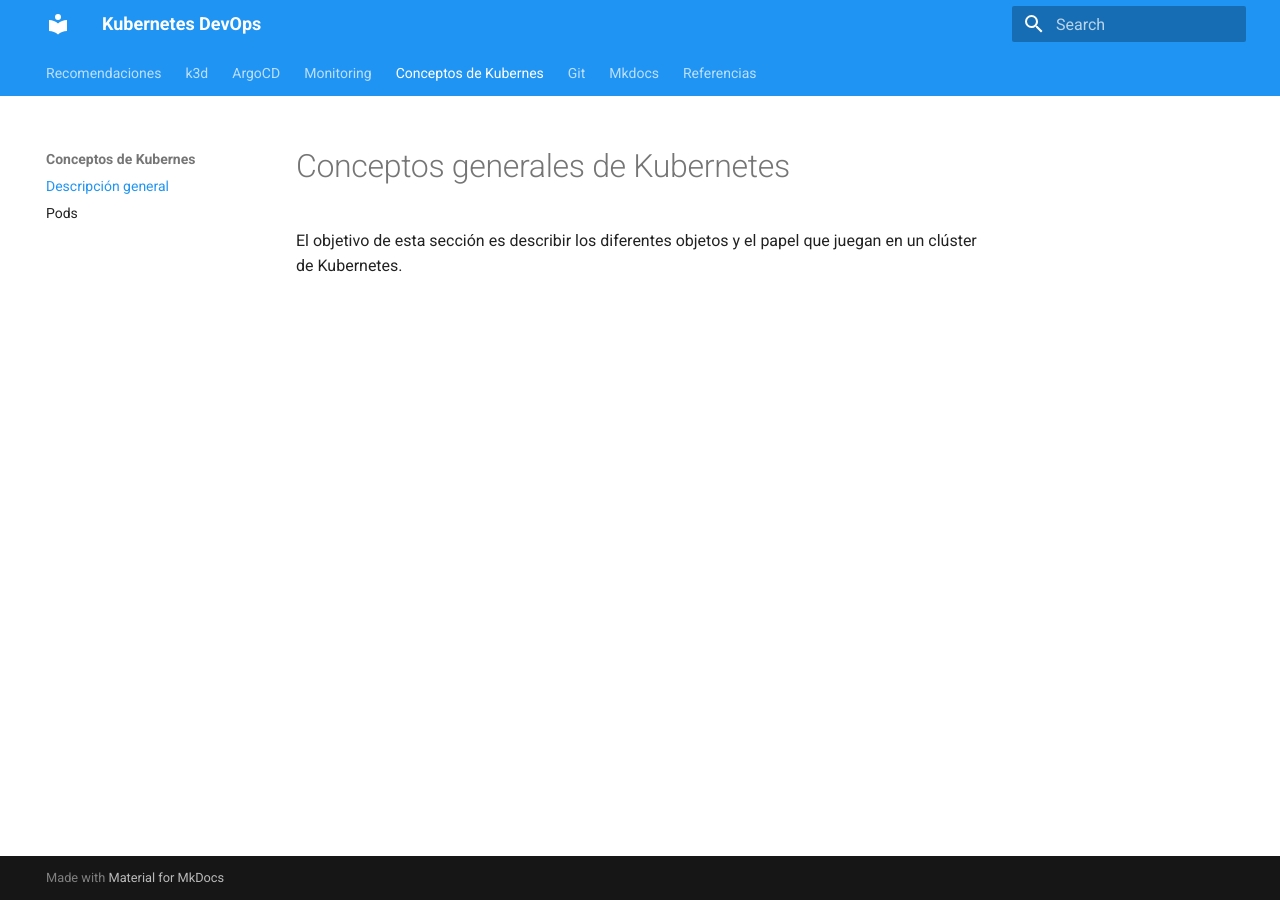
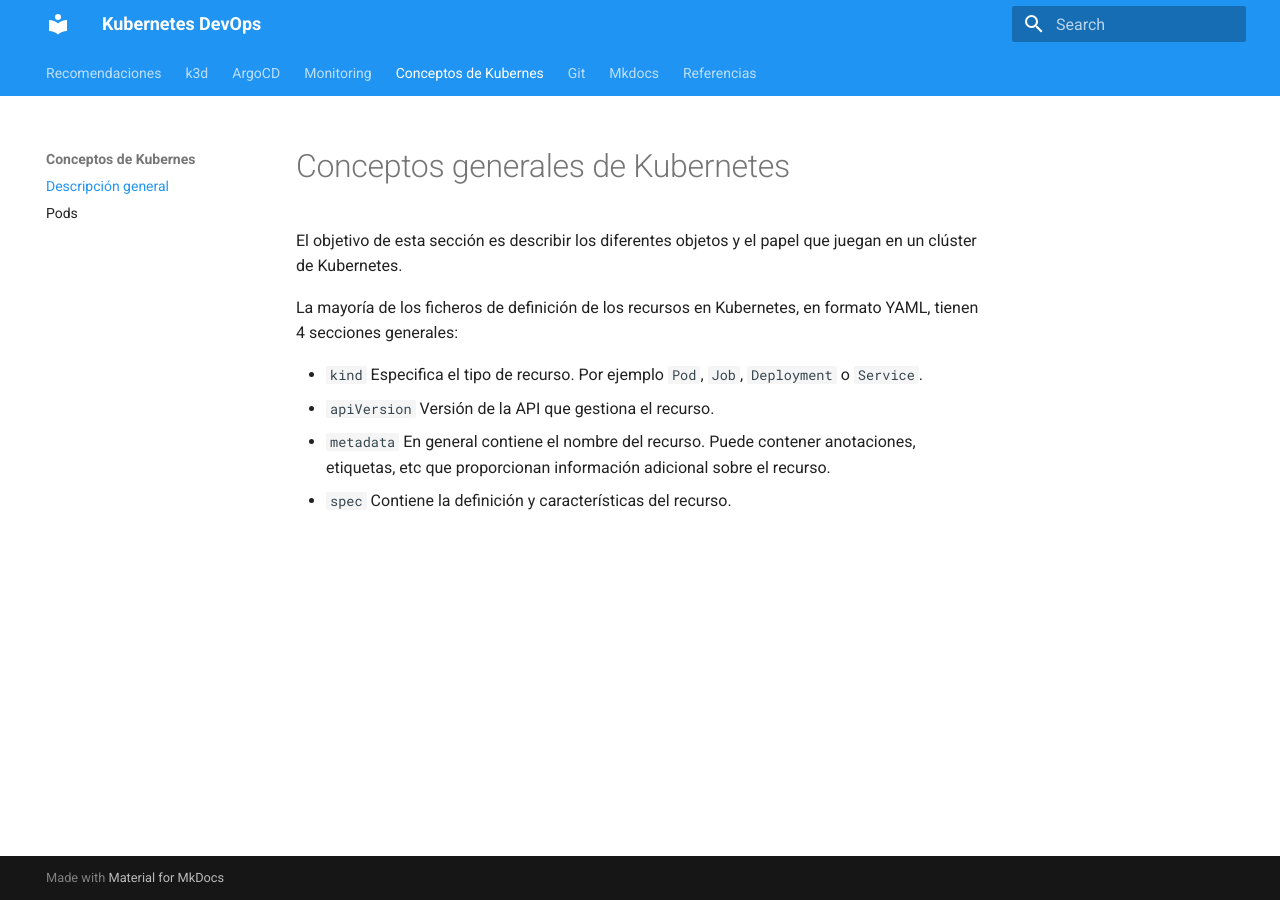
Before and after one commit to onthedock/k8s-devops, an MkDocs documentation site: the page built from docs/kubernetes/descripcion-general.md, in a window 1280 px wide. Built offline with MkDocs 1.6.1 and Material for MkDocs 9.7.7, drawn with Linux system fonts in a browser that asks for light colours.

Commit message:
Secciones básicas en la definición de un recurso de k8s

```diff
--- a/docs/kubernetes/descripcion-general.md
+++ b/docs/kubernetes/descripcion-general.md
@@ -1,3 +1,10 @@
 # Conceptos generales de Kubernetes
 
 El objetivo de esta sección es describir los diferentes objetos y el papel que juegan en un clúster de Kubernetes.
+
+La mayoría de los ficheros de definición de los recursos en Kubernetes, en formato YAML, tienen 4 secciones generales:
+
+- `kind` Especifica el tipo de recurso. Por ejemplo `Pod`, `Job`, `Deployment` o `Service`.
+- `apiVersion` Versión de la API que gestiona el recurso.
+- `metadata` En general contiene el nombre del recurso. Puede contener anotaciones, etiquetas, etc que proporcionan información adicional sobre el recurso.
+- `spec` Contiene la definición y características del recurso.
```
